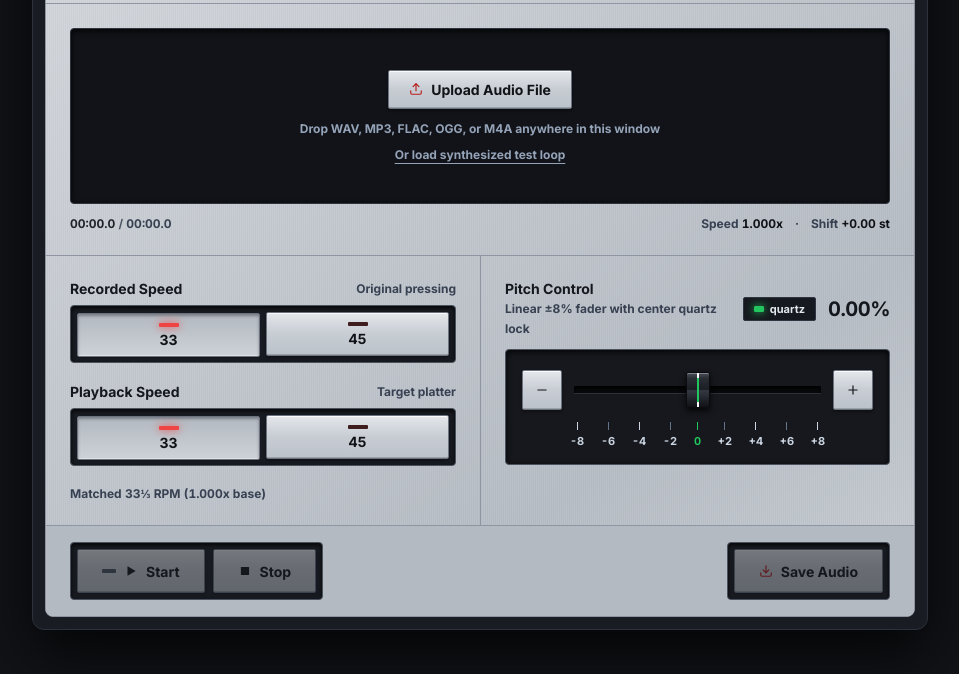
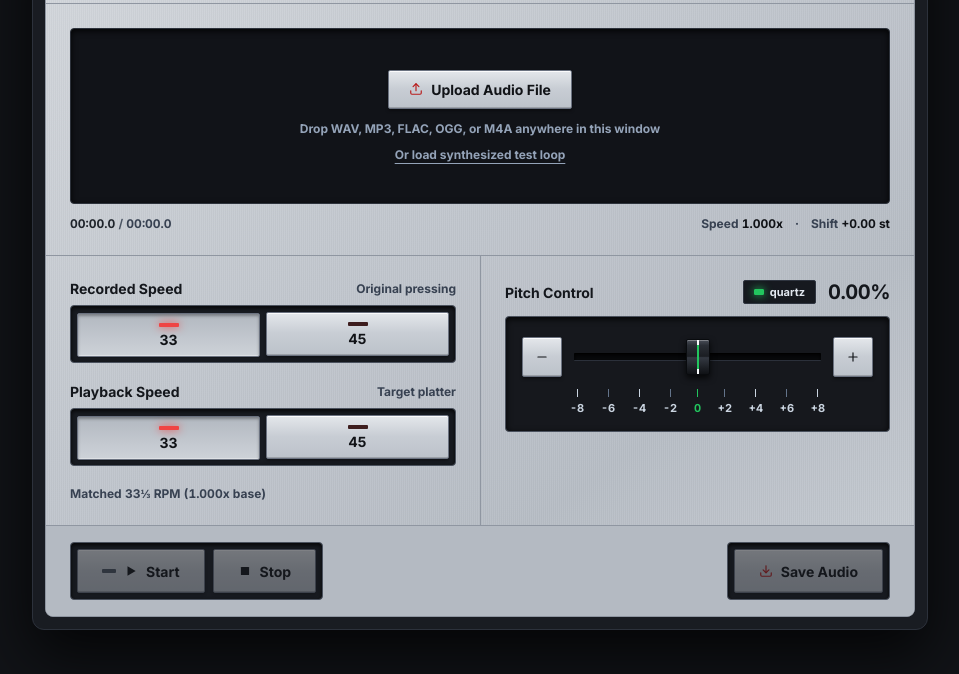
Before and after one commit to frenchbloke/pitcher, a plain HTML site: page index.html in a window 1280 px wide. Shown: the part 126-800 px from the top of the page, without its empty margins (160-1119 px from the left). Drawn offline with Linux system fonts and the light colour scheme.

Commit message:
Remove pitch fader subtitle text

```diff
--- a/index.html
+++ b/index.html
@@ -241,7 +241,6 @@
             <div class="pitch-top">
               <div>
                 <label for="pitchFader" class="label" style="display:block;">Pitch Control</label>
-                <span class="sub">Linear ±8% fader with center quartz lock</span>
               </div>
               <div style="display:flex;align-items:center;gap:.75rem;">
                 <button id="btnQuartz" type="button" class="quartz-btn" title="Click to snap to 0% Quartz Lock">
```
